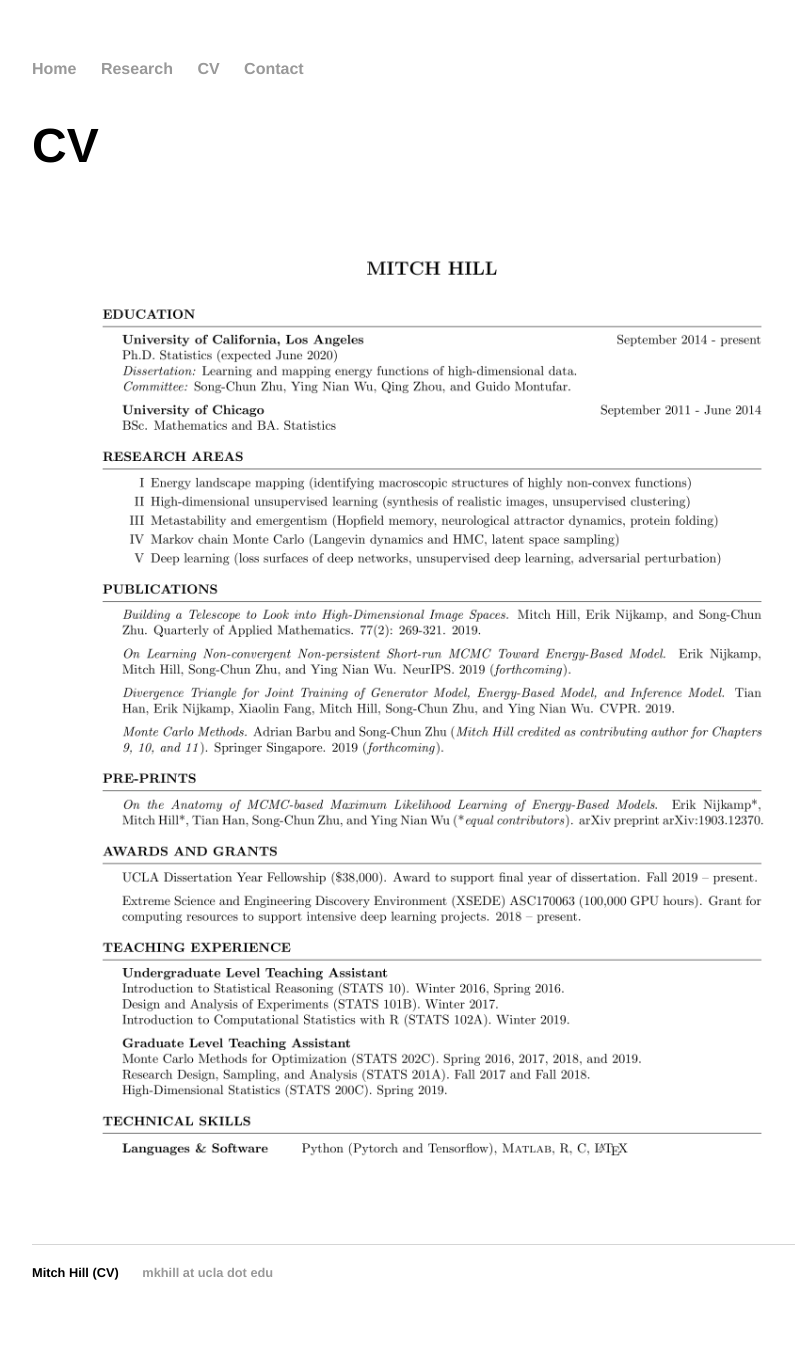
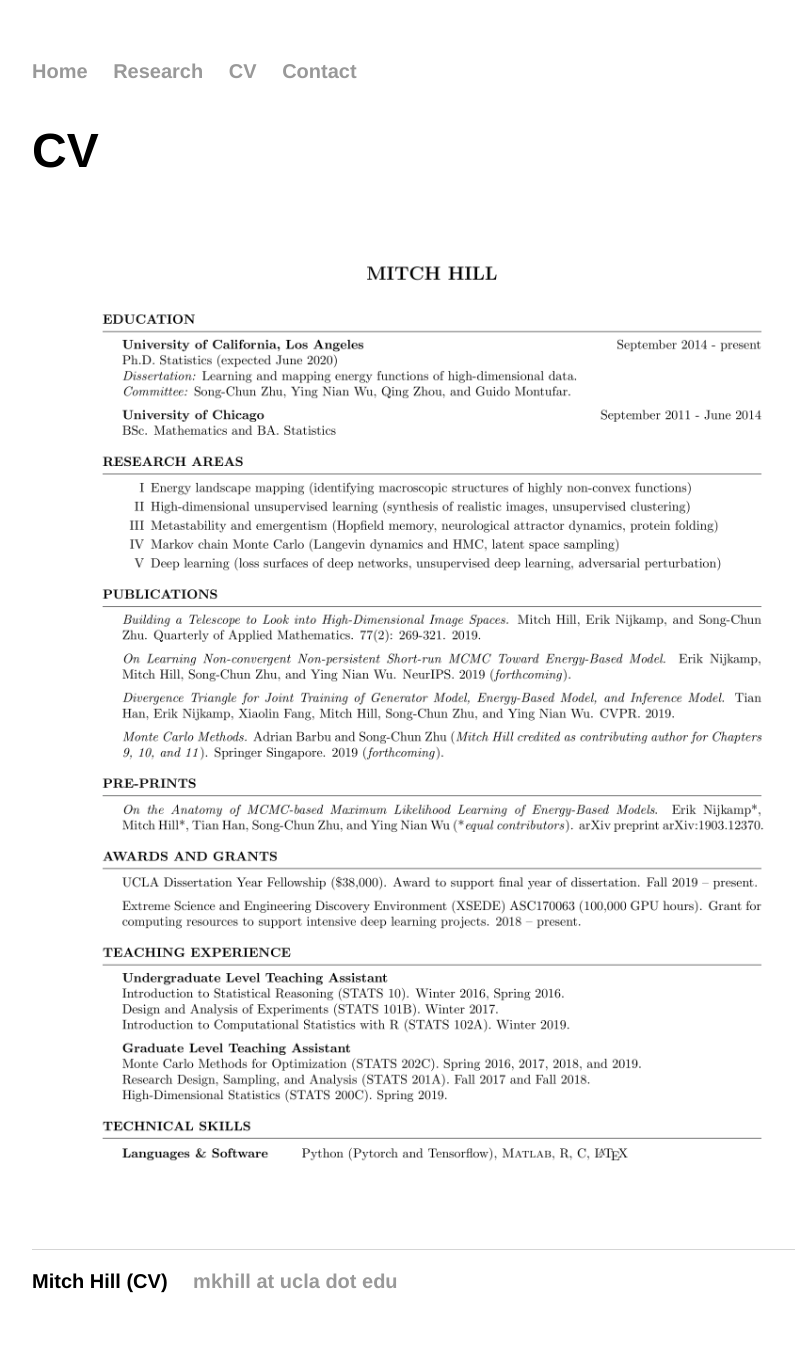
Before and after one commit to point0bar1/point0bar1.github.io, a Jekyll site: the page built from cv/index.html, in a window 1280 px wide. Shown: the whole page, without its empty margins (160-955 px from the left). Built offline with Jekyll 4.4.1, drawn with Linux system fonts in a browser that asks for light colours.

Commit message:
Update main.css

```diff
--- a/css/main.css
+++ b/css/main.css
@@ -3,14 +3,14 @@ body {
     width: 70%;
 }
 nav ul {
-    font-size: 1.0em;
+    font-size: 1.25em;
     font-family:'Helvetica', 'Arial', 'Sans-Serif';
     padding: 0px;
     list-style: none;
     font-weight: bold;
 }
 footer ul {
-    font-size: 0.8em;
+    font-size: 1.25em;
     font-family:'Helvetica', 'Arial', 'Sans-Serif';
     padding: 0px;
     list-style: none;
```
